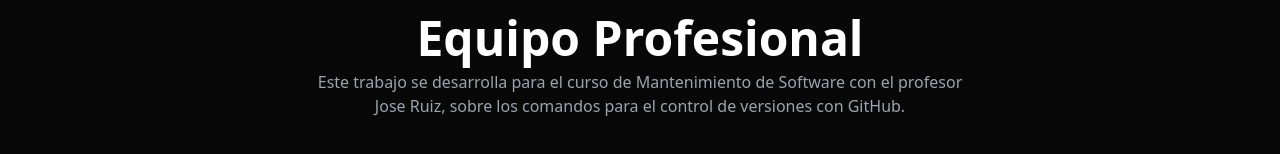
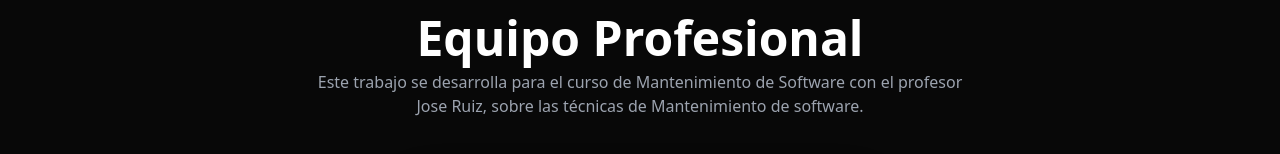
Before and after one commit to Sectorkmilo/portafolio_react_premium, a React (Vite) app: page / in a window 1280 px wide. Shown: the part 162-316 px from the top of the page. Built offline with nearby package versions, Linux system fonts and the light colour scheme.

Commit message:
Actualizacion del texto en la pagina de inicio

```diff
--- a/src/components/PortfolioPremium.jsx
+++ b/src/components/PortfolioPremium.jsx
@@ -74,7 +74,7 @@
           <h1 className="text-4xl md:text-5xl font-extrabold">Equipo Profesional</h1>
           <p className="text-gray-400 mt-2 max-w-2xl">
             Este trabajo se desarrolla para el curso de Mantenimiento de Software con el profesor Jose Ruiz,
-            sobre los comandos para el control de versiones con GitHub.
+            sobre las técnicas de Mantenimiento de software.
           </p>
         </header>
 
```
